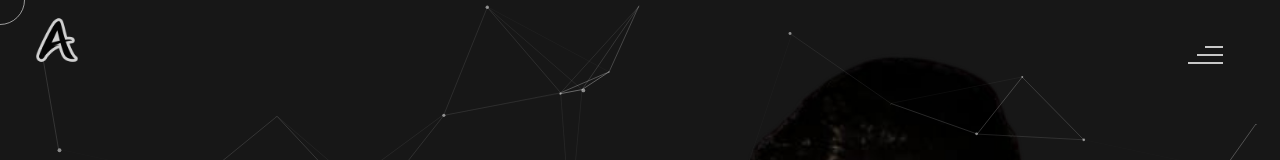
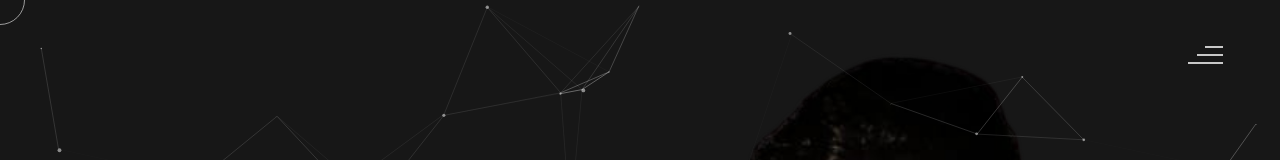
Before and after one commit to abhinandav/Porfolio, a plain HTML site: page index.html in a window 1280 px wide. Shown: the top 160 px of the page. Drawn offline with nearby package versions, Linux system fonts and the light colour scheme.

Commit message:
first commit

```diff
--- a/index.html
+++ b/index.html
@@ -37,7 +37,7 @@
         <!--Navigator-fullscreen-->
         <div id="navigation-content">
             <div class="logo">
-                <img src="images/Me/favicon.png" alt="logo">
+                <!-- <img src="images/Me/favicon.png" alt="logo"> -->
             </div>
             <div class="navigation-close">
                 <span class="close-first"></span>
@@ -55,7 +55,7 @@
           <!--Home Page-->
         <!--Menubar-->
         <div id="navigation-bar">
-            <img style="width: 50px; height: auto;" src="images/Me/favicon.png" alt="logo">
+            <!-- <img style="width: 50px; height: auto;" src="images/Me/favicon.png" alt="logo"> -->
             <div class="menubar">
                 <span class="first-span"></span>
                 <span class="second-span"></span>
```
